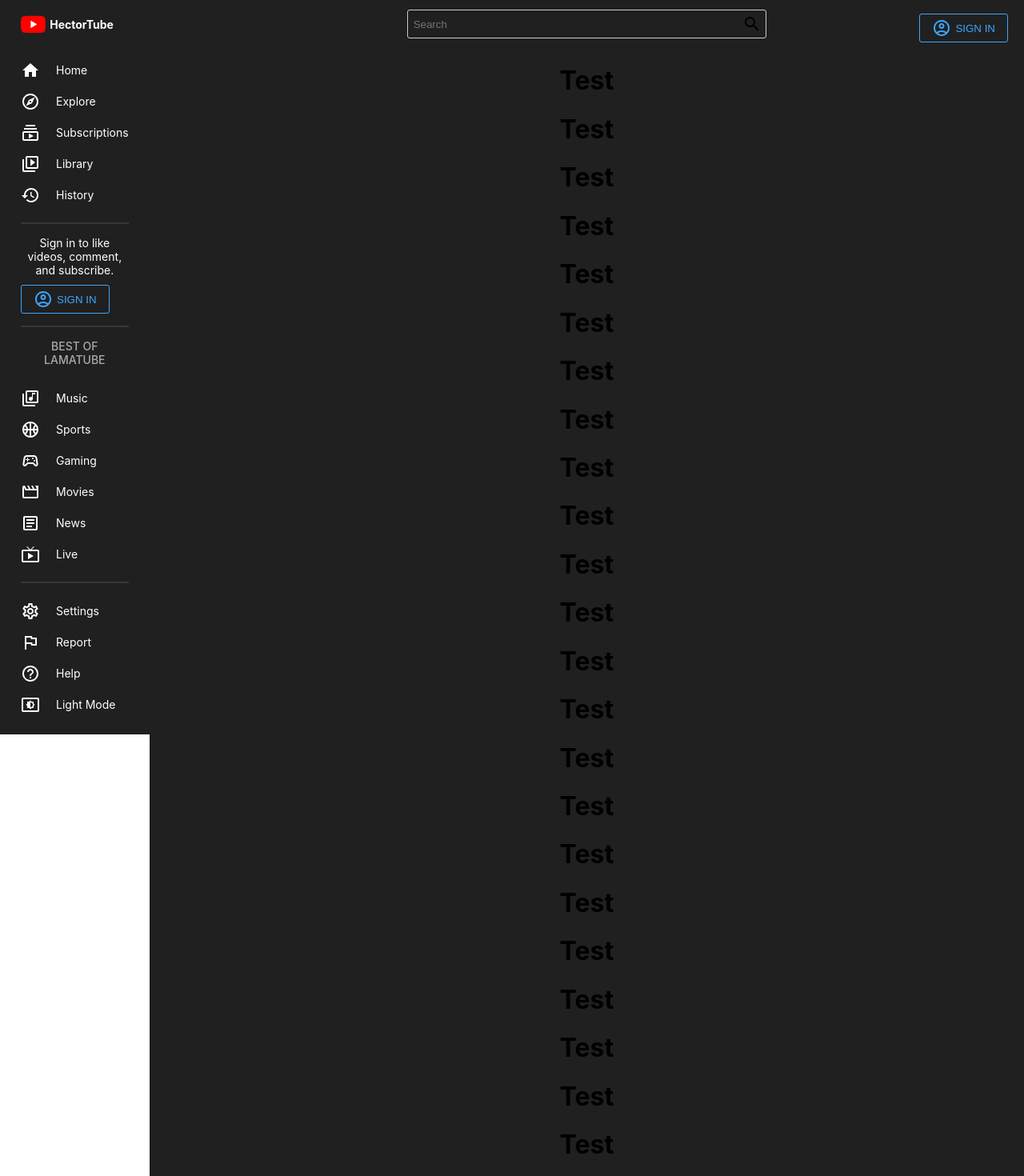
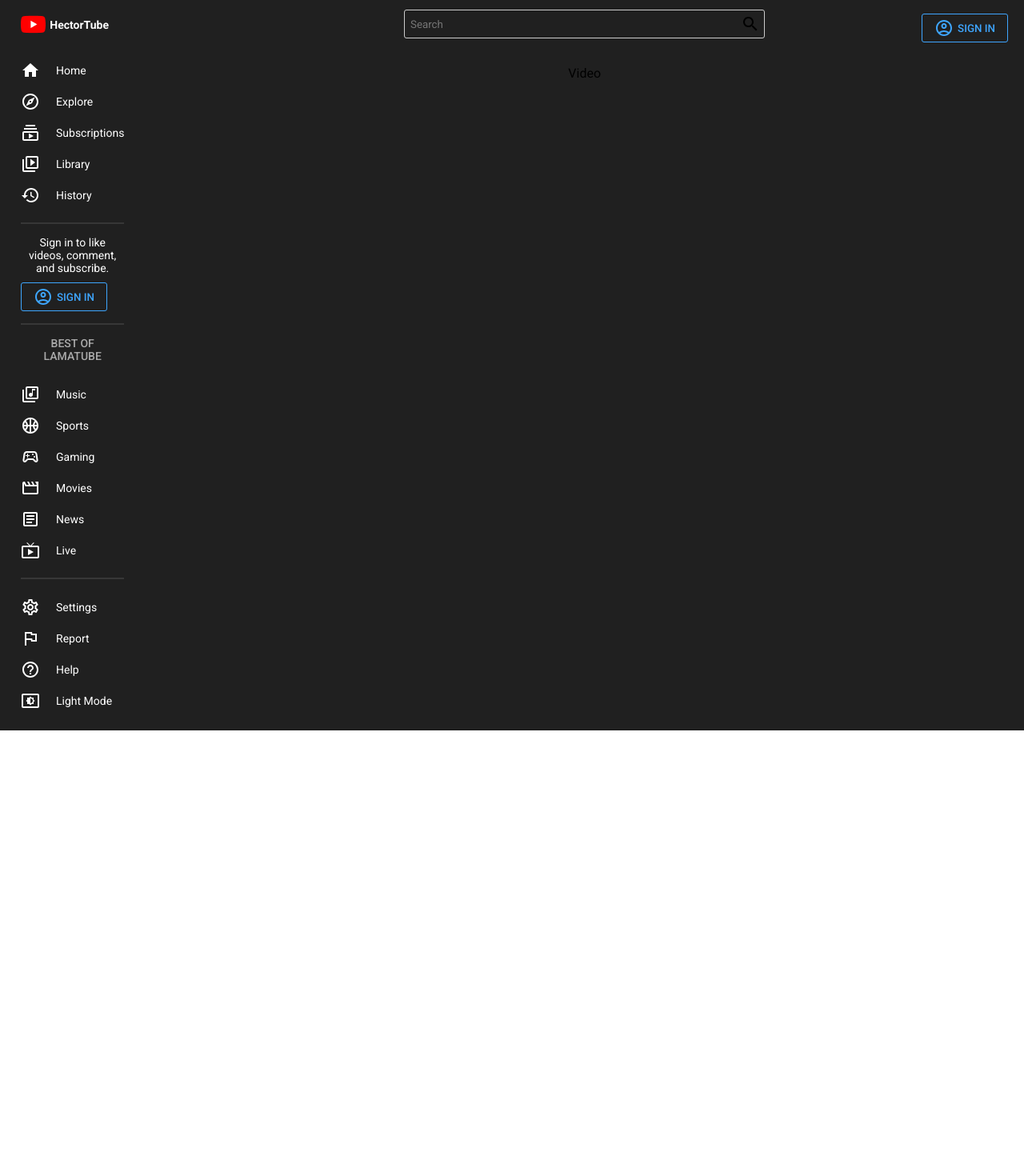
Before and after one commit to hectorlopezv/youtube_mern_clone_ui, a React (Create React App) app: page /video/test in a window 1280 px wide. Shown: the top 1470 px of the page at 80% size. After the commit the page ends 913 px from the top, so only its background shows below. Built offline with nearby package versions, Linux system fonts and the light colour scheme.

Commit message:
adding card component

```diff
--- a/public/index.html
+++ b/public/index.html
@@ -24,6 +24,18 @@
       work correctly both with client-side routing and a non-root public URL.
       Learn how to configure a non-root public URL by running `npm run build`.
     -->
+
+    <link rel="preconnect" href="https://fonts.gstatic.com" crossorigin />
+    <link
+      href="https://fonts.googleapis.com/css2?family=Roboto:wght@100;300;400;500;700;900&display=swap"
+      rel="stylesheet"
+    />
+    <style>
+      * {
+        font-family: "Roboto", sans-serif;
+        margin: 0;
+      }
+    </style>
     <title>React App</title>
   </head>
   <body>
--- a/src/App.tsx
+++ b/src/App.tsx
@@ -1,13 +1,16 @@
 import { useState } from "react";
-import { BrowserRouter } from "react-router-dom";
+import { BrowserRouter, Route, Routes } from "react-router-dom";
 import styled, { ThemeProvider } from "styled-components";
 import "./App.css";
 import Menu from "./components/menu";
 import Navbar from "./components/navbar";
+import Home from "./pages/home";
+import Video from "./pages/videos";
 import { darkTheme, lightTheme } from "./utils/theme";
 
 function App() {
   const [theme, setTheme] = useState<boolean>(true);
+
   return (
     <ThemeProvider theme={theme ? darkTheme : lightTheme}>
       <Container className="App">
@@ -16,41 +19,14 @@ function App() {
           <Main>
             <Navbar />
             <Wrapper>
-              <h1>Test</h1>
-              <h1>Test</h1>
-              <h1>Test</h1>
-              <h1>Test</h1>
-              <h1>Test</h1>
-              <h1>Test</h1>
-              <h1>Test</h1>
-              <h1>Test</h1>
-              <h1>Test</h1>
-              <h1>Test</h1>
-
-              <h1>Test</h1>
-              <h1>Test</h1>
-              <h1>Test</h1>
-              <h1>Test</h1>
-              <h1>Test</h1>
-              <h1>Test</h1>
-
-              <h1>Test</h1>
-              <h1>Test</h1>
-              <h1>Test</h1>
-              <h1>Test</h1>
-              <h1>Test</h1>
-              <h1>Test</h1>
-              <h1>Test</h1>
-              <h1>Test</h1>
-              <h1>Test</h1>
-              <h1>Test</h1>
-
-              <h1>Test</h1>
-              <h1>Test</h1>
-              <h1>Test</h1>
-              <h1>Test</h1>
-              <h1>Test</h1>
-              <h1>Test</h1>
+              <Routes>
+                <Route path="/">
+                  <Route index element={<Home />} />
+                  <Route path="video">
+                    <Route path=":id" element={<Video/>} />
+                  </Route>
+                </Route>
+              </Routes>
             </Wrapper>
           </Main>
         </BrowserRouter>
@@ -68,4 +44,6 @@ const Main = styled.div`
   flex: 7;
   background-color: ${({ theme }) => theme.bgLighter};
 `;
-const Wrapper = styled.div``;
+const Wrapper = styled.div`
+  padding: 22px 96px;
+`;
--- /dev/null
+++ b/src/components/card.tsx
@@ -0,0 +1,83 @@
+import { FC } from "react";
+import { Link } from "react-router-dom";
+import styled from "styled-components";
+interface ICard {}
+
+const Card: FC<ICard> = ({}) => {
+  return (
+    <Link to="/video/test" style={{ textDecoration: "none" }}>
+      <Container type={""}>
+        <Image
+          type={""}
+          src="https://i9.ytimg.com/vi_webp/k3Vfj-e1Ma4/mqdefault.webp?v=6277c159&sqp=CIjm8JUG&rs=AOn4CLDeKmf_vlMC1q9RBEZu-XQApzm6sA"
+        />
+        <Details type={""}>
+          <ChannelImage
+            type={""}
+            src="https://yt3.ggpht.com/yti/APfAmoE-Q0ZLJ4vk3vqmV4Kwp0sbrjxLyB8Q4ZgNsiRH=s88-c-k-c0x00ffffff-no-rj-mo"
+          />
+          <Texts>
+            <Title>Test Video</Title>
+            <ChannelName>Lama Dev</ChannelName>
+            <Info>660,908 views • 1 day ago</Info>
+          </Texts>
+        </Details>
+      </Container>
+    </Link>
+  );
+};
+
+export default Card;
+
+interface TypeProps {
+  type: string;
+}
+const Container = styled.div<TypeProps>`
+  width: ${(props) => props.type !== "sm" && "360px"};
+  margin-bottom: ${(props) => (props.type === "sm" ? "10px" : "45px")};
+  cursor: pointer;
+  display: ${(props) => props.type === "sm" && "flex"};
+  gap: 10px;
+`;
+
+const Image = styled.img<TypeProps>`
+  width: 100%;
+  height: ${(props) => (props.type === "sm" ? "120px" : "202px")};
+  background-color: #999;
+  flex: 1;
+`;
+
+const Details = styled.div<TypeProps>`
+  display: flex;
+  margin-top: ${(props) => props.type !== "sm" && "16px"};
+  gap: 12px;
+  flex: 1;
+`;
+
+const ChannelImage = styled.img<TypeProps>`
+  width: 36px;
+  height: 36px;
+  border-radius: 50%;
+  background-color: #999;
+  display: ${(props) => props.type === "sm" && "none"};
+`;
+const Texts = styled.div`
+  text-align: left;
+`;
+
+const Title = styled.h1`
+  font-size: 16px;
+  font-weight: 500;
+  color: ${({ theme }) => theme.text};
+`;
+
+const ChannelName = styled.h2`
+  font-size: 14px;
+  color: ${({ theme }) => theme.textSoft};
+  margin: 9px 0px;
+`;
+
+const Info = styled.div`
+  font-size: 14px;
+  color: ${({ theme }) => theme.textSoft};
+`;
--- a/src/components/menu.tsx
+++ b/src/components/menu.tsx
@@ -30,10 +30,13 @@ const Menu: FC<IMenu> = ({ setTheme, theme }) => {
   return (
     <Container>
       <Wrapper>
-        <Logo>
-          <Image src={hectortube} />
-          HectorTube
-        </Logo>
+        <Link to="/" style={{ textDecoration: "none", color: "inherit" }}>
+          <Logo>
+            <Image src={hectortube} />
+            HectorTube
+          </Logo>
+        </Link>
+
         <Item>
           <HomeIcon />
           Home
--- /dev/null
+++ b/src/pages/home.tsx
@@ -0,0 +1,24 @@
+import { FC } from "react";
+import styled from "styled-components";
+import Card from "../components/card";
+interface IHome {}
+
+const Home: FC<IHome> = () => {
+  return (
+    <Container>
+      <Card />
+      <Card />
+      <Card />
+      <Card />
+      <Card />
+      <Card /> <Card />
+    </Container>
+  );
+};
+export default Home;
+
+const Container = styled.div`
+  display: flex;
+  justify-content: space-between;
+  flex-wrap: wrap;
+`;
--- /dev/null
+++ b/src/pages/videos.tsx
@@ -0,0 +1,7 @@
+import { FC } from "react";
+interface IVideo {}
+
+const Video: FC<IVideo> = () => {
+  return <div>Video</div>;
+};
+export default Video;
```
